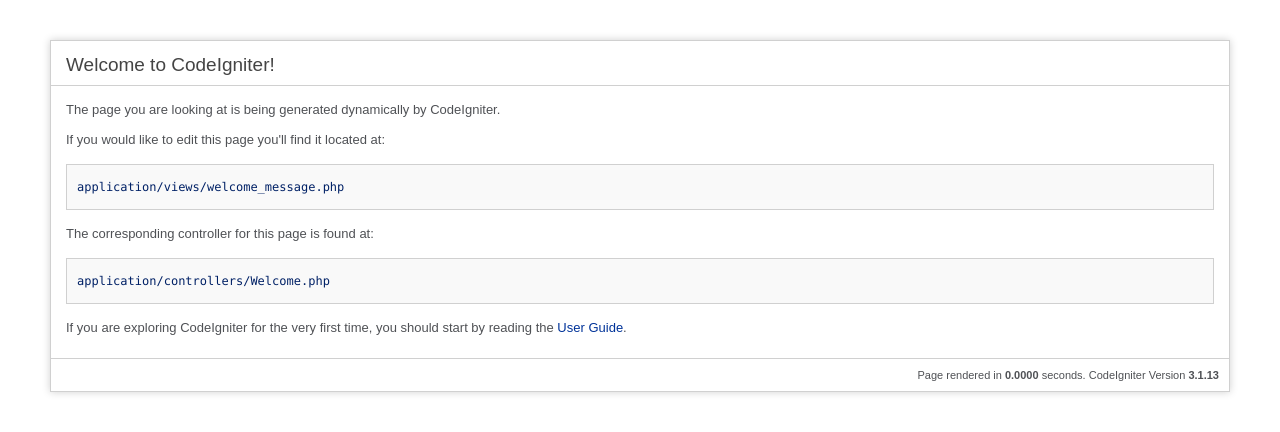
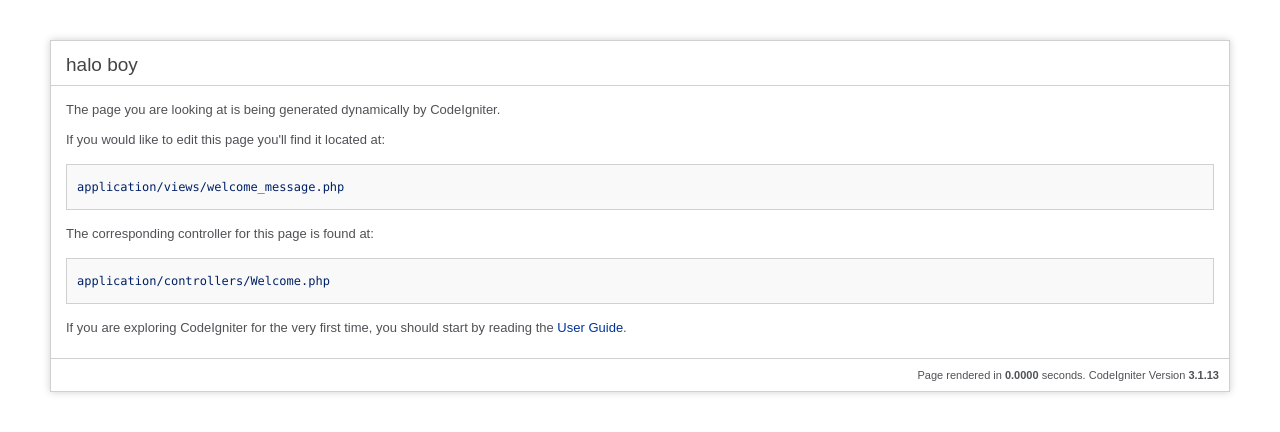
Before and after one commit to yazrolsurya60-bot/poktan_kopi, a CodeIgniter app: page /database/ in a window 1280 px wide. Shown: the top 432 px of the page. Run offline with CodeIgniter, Linux system fonts and the light colour scheme.

Commit message:
aku ngubah file message

```diff
--- a/application/views/welcome_message.php
+++ b/application/views/welcome_message.php
@@ -79,7 +79,7 @@ defined('BASEPATH') OR exit('No direct script access allowed');
 <body>
 
 <div id="container">
-	<h1>Welcome to CodeIgniter!</h1>
+	<h1>halo boy</h1>
 
 	<div id="body">
 		<p>The page you are looking at is being generated dynamically by CodeIgniter.</p>
```
